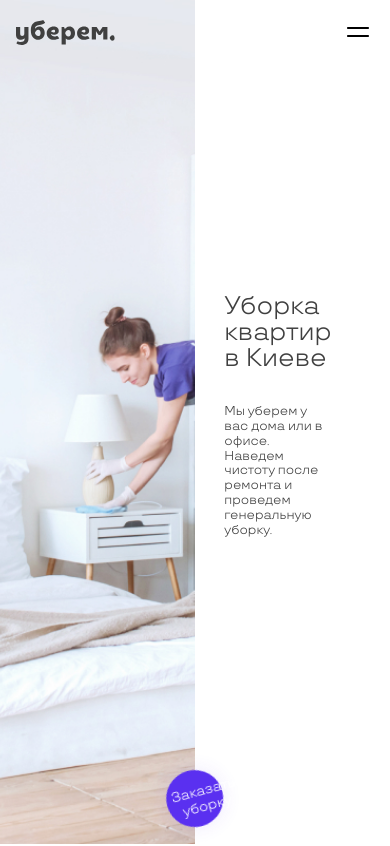
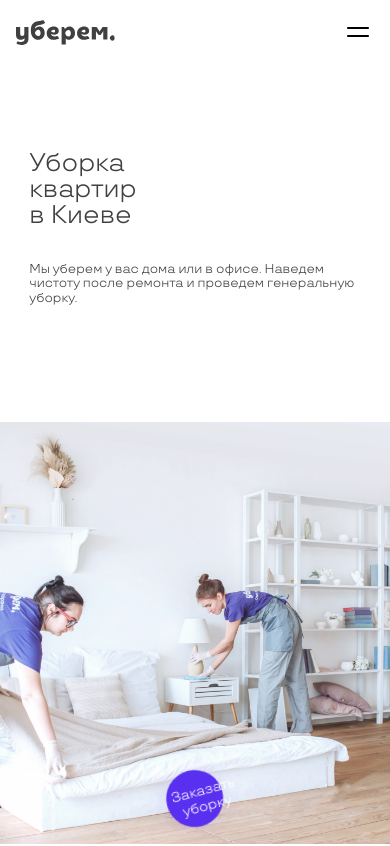
Before and after one commit to logotip4ik/redlab-test-task, a Vue app: page / in a window 390 px wide. Shown: the top 846 px of the page. Built offline with nearby package versions, Linux system fonts and the light colour scheme.

Commit message:
update: added support for small screens

```diff
--- a/src/components/V-Header.vue
+++ b/src/components/V-Header.vue
@@ -67,6 +67,10 @@ onMounted(() => {
       align-items: center;
 
       padding-inline: 7.5vw 1rem;
+
+      @media screen and (max-width: 750px) {
+        padding-inline: 7.5vw 7.5vw;
+      }
     }
   }
 
@@ -78,11 +82,8 @@ onMounted(() => {
 
     object-fit: cover;
 
-    &__wrapper {
-      width: 100%;
-      height: 100%;
-
-      overflow: hidden;
+    @media screen and (max-width: 750px) {
+      max-height: 50vh;
     }
   }
 
@@ -114,6 +115,18 @@ onMounted(() => {
 
       opacity: 0;
     }
+
+    @media screen and (max-width: 750px) {
+      width: 100%;
+
+      margin-bottom: 2rem;
+    }
+  }
+
+  @media screen and (max-width: 750px) {
+    flex-direction: column-reverse;
+
+    padding: 5rem 0 0;
   }
 }
 </style>
```
